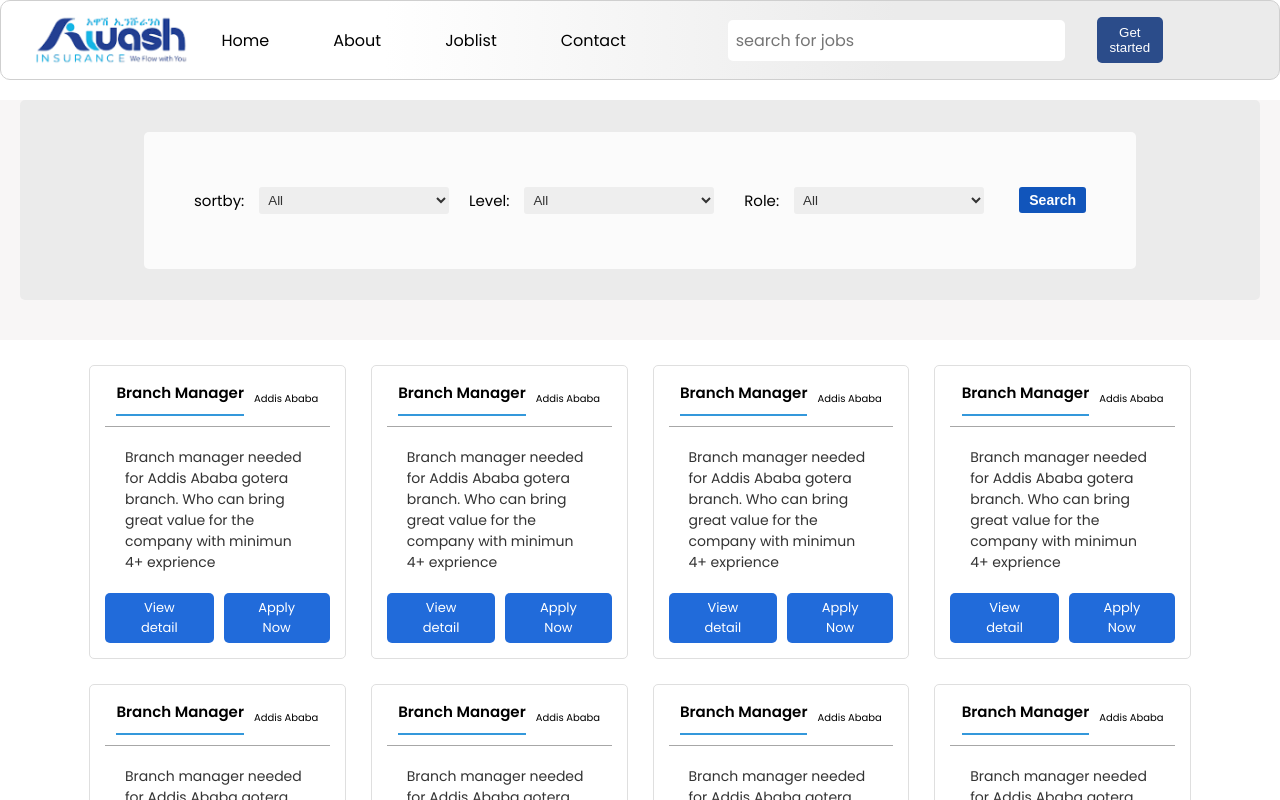
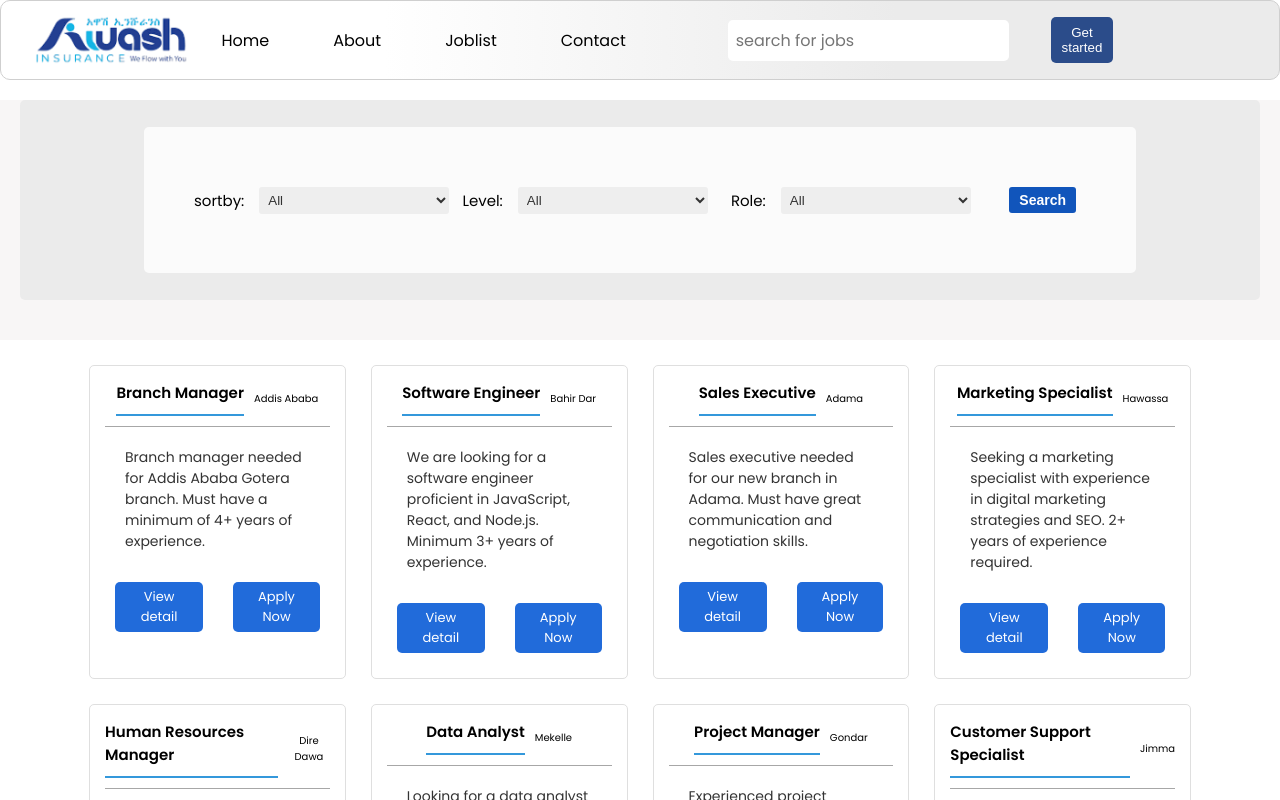
Before and after one commit to Fraol0411/JobStream, a React (Vite) app in the folder frontend/: page /joblist in a window 1280 px wide. Shown: the top 800 px of the page. Built offline with nearby package versions, Linux system fonts and the light colour scheme.

Commit message:
pop-up page

```diff
--- a/frontend/src/App.jsx
+++ b/frontend/src/App.jsx
@@ -44,7 +44,6 @@
 
 import React from "react"
 import AppRoutes from "./AppRoutes"
-import Navbar from "./Component/Navbar/Navbar"
 // import "./App.scss"
 
 function App() {
--- a/frontend/src/Component/Jobcard/Jobcard.jsx
+++ b/frontend/src/Component/Jobcard/Jobcard.jsx
@@ -1,22 +1,38 @@
 import React from 'react'
+import {useState} from 'react'
 import styles from './Jobcard.module.scss'
-export default function Jobcard() {
+import JobDetailPopup from '../Jobdeatail/JobDetailPopup';
+
+export default function Jobcard({ title, location, description }) {
+
+  const [showPopup, setShowPopup] = useState(false);
+
+  const handleViewDetailClick = () => {
+    setShowPopup(true); // Show the popup when button is clicked
+  };
+
+  const handleClosePopup = () => {
+    setShowPopup(false); // Hide the popup when close is clicked
+  };
+
   return (
     <div className={styles.card}>
            <div className={styles.holder}>
               <div className={styles.head}>
-                 <h1>Branch Manager</h1>
-                 <h3>Addis Ababa</h3>
+                 <h1>{title}</h1>
+                 <h3>{location}</h3>
               </div>
               <div className={styles.line}> </div>
               <div className={styles.desc}>
-                Branch manager needed for Addis Ababa gotera branch. Who can bring great value for the company with minimun 4+ exprience
+               {description}
               </div>
               <div className={styles.buttons}>
-                <button>View detail</button>
+                <button onClick={handleViewDetailClick} >View detail</button>
                 <button>Apply Now</button>
               </div>
            </div>
+
+           {showPopup && <JobDetailPopup onClose={handleClosePopup} />}
     </div>
   )
 }
--- /dev/null
+++ b/frontend/src/Component/Jobdeatail/JobDetailPopup.jsx
@@ -0,0 +1,23 @@
+import React from 'react';
+import styles from './JobDetailPopup.module.scss'; // You can style it
+
+export default function JobDetailPopup({ onClose }) {
+  return (
+    <div className={styles.popupBackdrop}>
+      <div className={styles.popup}>
+        <h2>Job Details</h2>
+        <p>Here are the full details for the Branch Manager position in Addis Ababa. With this setup, you should have a working modal that pops up when a user clicks the "View Job Detail" button on a job card. Would you like to tweak or enhance any part of it?</p>
+        <p>job grade: IV</p>
+        <p>Salary: atractive</p>
+        <p>work location : Diredawa</p>
+        <p>type : Fulltime</p>
+        <textarea name="" id="">
+            requirments:
+
+        </textarea>
+        <button onClick={onClose}>Close</button>
+        <button onClick={onClose}>Apply now</button>
+      </div>
+    </div>
+  );
+}
--- /dev/null
+++ b/frontend/src/Component/Jobdeatail/JobDetailPopup.module.scss
@@ -0,0 +1,32 @@
+.popupBackdrop {
+    position: fixed;
+    top: 0;
+    left: 0;
+    width: 100vw;
+    height: 100vh;
+    background-color: rgba(0, 0, 0, 0.349); /* Background to dim the page */
+    display: flex;
+    justify-content: center;
+    align-items: center;
+  }
+
+  .popup {
+    background-color: white;
+    padding: 20px;
+    border-radius: 8px;
+    max-width: 400px;
+    width: 100%;
+    margin: 20px;
+  }
+
+  button {
+    margin-top: 20px;
+    padding: 10px;
+    background-color: #007bff;
+    color: white;
+    border: none;
+    border-radius: 5px;
+    cursor: pointer;
+    margin: 10px;
+    text-align: center;
+  }
--- a/frontend/src/Pages/Joblist/Joblist.jsx
+++ b/frontend/src/Pages/Joblist/Joblist.jsx
@@ -3,6 +3,71 @@ import '@fortawesome/fontawesome-free/css/all.min.css';
 import styles from'./Joblist.module.scss'
 import Jobcard from '../../Component/Jobcard/Jobcard';
 export default function Joblist() {
+
+  const jobs = [
+    {
+      id: 1,
+      title: "Branch Manager",
+      location: "Addis Ababa",
+      description: "Branch manager needed for Addis Ababa Gotera branch. Must have a minimum of 4+ years of experience.",
+    },
+    {
+      id: 2,
+      title: "Software Engineer",
+      location: "Bahir Dar",
+      description: "We are looking for a software engineer proficient in JavaScript, React, and Node.js. Minimum 3+ years of experience.",
+    },
+    {
+      id: 3,
+      title: "Sales Executive",
+      location: "Adama",
+      description: "Sales executive needed for our new branch in Adama. Must have great communication and negotiation skills.",
+    },
+    {
+      id: 4,
+      title: "Marketing Specialist",
+      location: "Hawassa",
+      description: "Seeking a marketing specialist with experience in digital marketing strategies and SEO. 2+ years of experience required.",
+    },
+    {
+      id: 5,
+      title: "Human Resources Manager",
+      location: "Dire Dawa",
+      description: "HR manager needed to oversee recruitment and employee welfare. 5+ years of experience in HR is a must.",
+    },
+    {
+      id: 6,
+      title: "Data Analyst",
+      location: "Mekelle",
+      description: "Looking for a data analyst to help the company analyze and interpret data trends. Proficiency in Python and SQL required.",
+    },
+    {
+      id: 7,
+      title: "Project Manager",
+      location: "Gondar",
+      description: "Experienced project manager needed to lead large-scale company initiatives. PMP certification preferred.",
+    },
+    {
+      id: 8,
+      title: "Customer Support Specialist",
+      location: "Jimma",
+      description: "Customer support specialist required for our call center in Jimma. Excellent communication skills are essential.",
+    },
+    {
+      id: 9,
+      title: "Financial Analyst",
+      location: "Harar",
+      description: "Seeking a financial analyst with experience in financial modeling and forecasting. 3+ years of experience required.",
+    },
+    {
+      id: 10,
+      title: "UX/UI Designer",
+      location: "Addis Ababa",
+      description: "We are hiring a UX/UI designer to improve our digital products. Experience with Figma or Adobe XD is a plus.",
+    }
+  ];
+
+
   return (
     <div className={styles.joblist}>
       <div className={styles.containerrr}>
@@ -59,14 +124,16 @@ export default function Joblist() {
 
         <div className={styles.jobcards}>
           <div className={styles.cardholder}>
-                <Jobcard/>
-                <Jobcard/>
-                <Jobcard/>
-                <Jobcard/>
-                <Jobcard/>
-                <Jobcard/>
-                <Jobcard/>
-                <Jobcard/>
+            {
+              jobs.map((job)=>(
+                <Jobcard
+                key={job.id}
+                title={job.title}
+                location={job.location}
+                description={job.description}
+                />
+              ))
+            }
           </div>
         </div>
 
```
